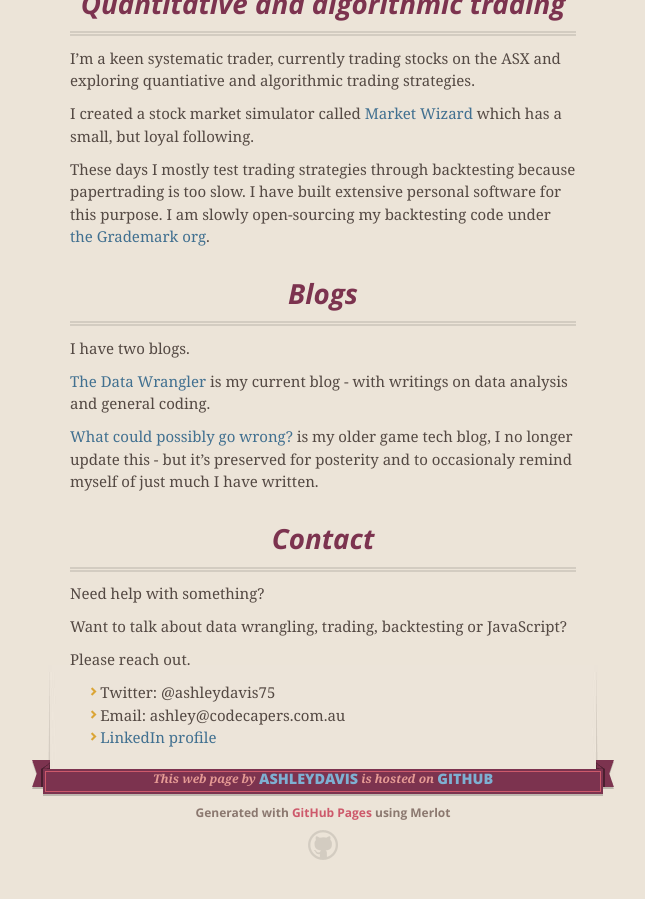
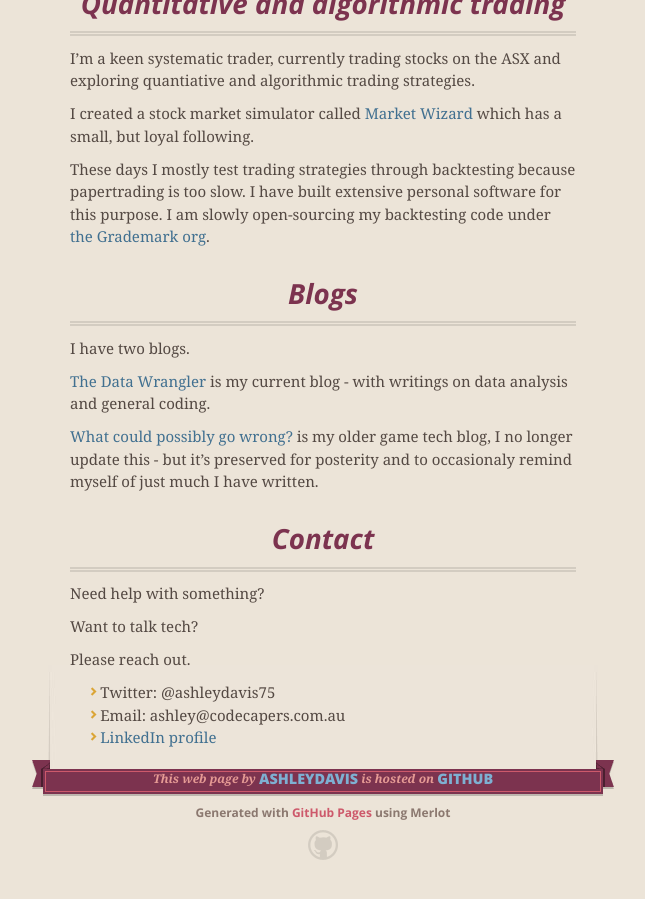
Before and after one commit to ashleydavis/personal-web-page, a Jekyll site: the page built from index.md, in a window 1280 px wide and 900 px high, scrolled down 2338 px. Shown: the whole window, without its empty margins (317-962 px from the left). Built offline with Jekyll 4.4.1, drawn with Linux system fonts in a browser that asks for light colours.

Commit message:
Small update

```diff
--- a/index.md
+++ b/index.md
@@ -80,7 +80,7 @@ I have two blogs.
 
 Need help with something?
 
-Want to talk about data wrangling, trading, backtesting or JavaScript?
+Want to talk tech?
 
 Please reach out.
 
```
